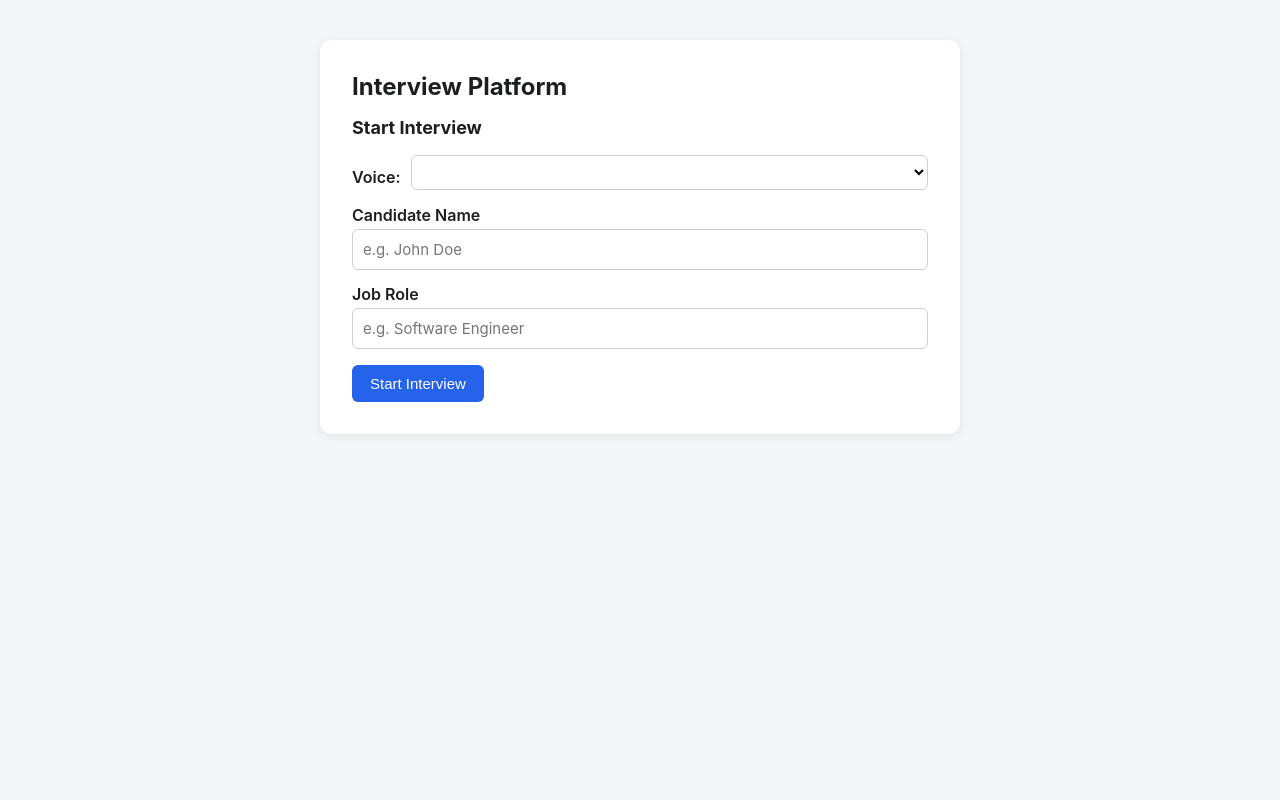
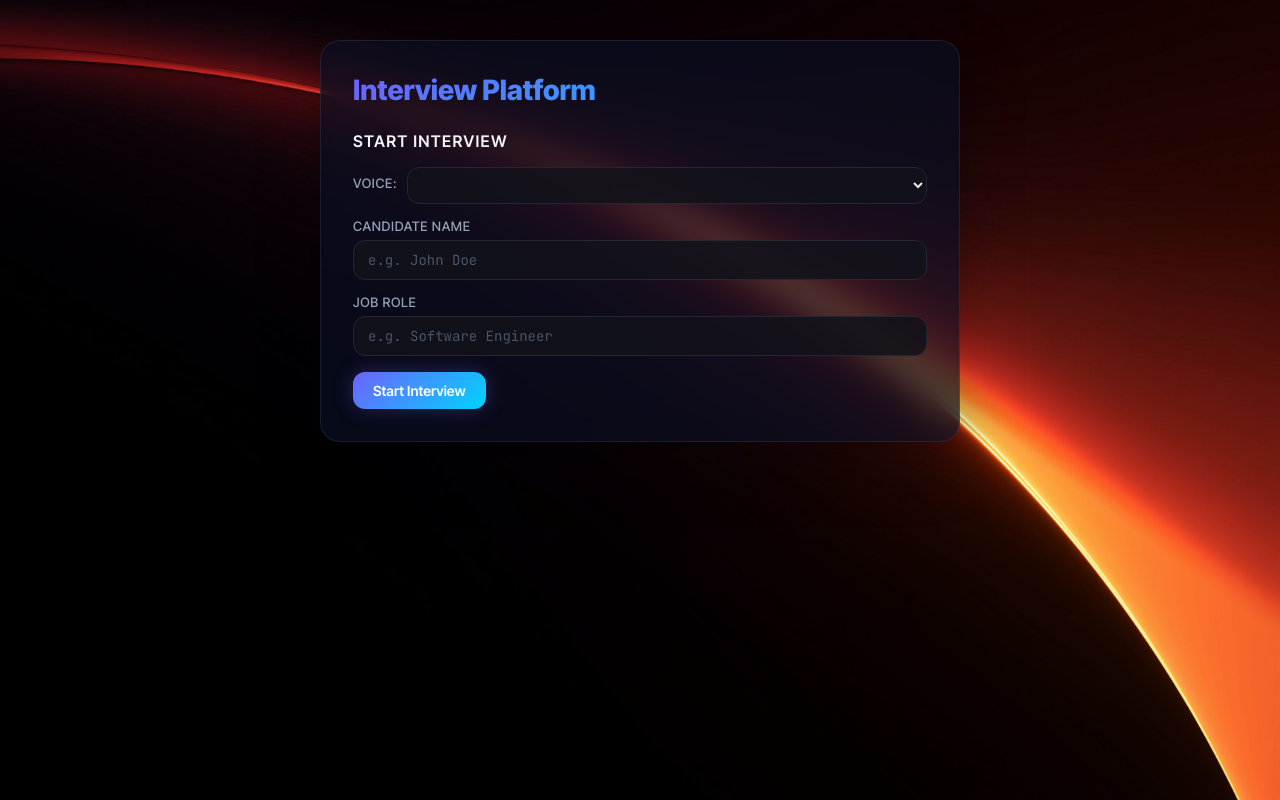
Before and after one commit to arush077/Get-Hired, a FastAPI app: page / in a window 1280 px wide. Run offline with FastAPI, Linux system fonts and the light colour scheme; lists and menus that the app fills with data are empty.

Commit message:
FE BG + font improvements

```diff
--- a/frontend/index.html
+++ b/frontend/index.html
@@ -4,6 +4,9 @@
   <meta charset="UTF-8" />
   <meta name="viewport" content="width=device-width, initial-scale=1.0" />
   <title>Interview Platform</title>
+  <link rel="preconnect" href="https://fonts.googleapis.com" />
+  <link rel="preconnect" href="https://fonts.gstatic.com" crossorigin />
+  <link href="https://fonts.googleapis.com/css2?family=Inter+Tight:wght@400;500;600;700;800&family=JetBrains+Mono:wght@400;500;600&display=swap" rel="stylesheet" />
   <link rel="stylesheet" href="/static/style.css" />
 </head>
 <body>
--- a/frontend/static/style.css
+++ b/frontend/static/style.css
@@ -1,79 +1,130 @@
 * {
   box-sizing: border-box;
+  margin: 0;
+  padding: 0;
 }
 
 body {
-  margin: 0;
   min-height: 100vh;
-  font-family: -apple-system, BlinkMacSystemFont, "Segoe UI", Roboto, Helvetica, Arial, sans-serif;
-  background: #f4f5f7;
-  color: #1c1e21;
+  font-family: 'Inter Tight', system-ui, -apple-system, sans-serif;
+  color: #e2e8f0;
   display: flex;
   justify-content: center;
   align-items: flex-start;
   padding: 40px 16px;
+  -webkit-font-smoothing: antialiased;
+  -moz-osx-font-smoothing: grayscale;
+  background: url('/static/back2.jpg') no-repeat center top;
+  background-size: cover;
 }
 
+/* ── Glassmorphism card ────────────────────────────── */
 .card {
+  position: relative;
+  z-index: 1;
   width: 100%;
   max-width: 640px;
-  background: #fff;
-  border-radius: 12px;
+  background: rgba(10, 15, 35, 0.7);
+  backdrop-filter: blur(16px);
+  -webkit-backdrop-filter: blur(16px);
+  border: 1px solid rgba(255, 255, 255, 0.08);
+  border-radius: 20px;
   padding: 32px;
-  box-shadow: 0 2px 10px rgba(0, 0, 0, 0.08);
+  box-shadow: 0 20px 60px rgba(0, 0, 0, 0.35);
 }
 
+/* ── Typography ────────────────────────────────────── */
 h1 {
-  margin-top: 0;
-  font-size: 24px;
+  font-size: 28px;
+  font-weight: 800;
+  background: linear-gradient(135deg, #6C63FF, #00D4FF);
+  -webkit-background-clip: text;
+  -webkit-text-fill-color: transparent;
+  background-clip: text;
+  margin-bottom: 24px;
 }
 
 h2 {
-  font-size: 18px;
-  margin-top: 0;
+  font-size: 16px;
+  font-weight: 600;
+  color: #f1f5f9;
+  text-transform: uppercase;
+  letter-spacing: 0.08em;
+  margin-bottom: 16px;
 }
 
 label {
   display: block;
-  font-weight: 600;
-  margin-bottom: 4px;
+  font-weight: 500;
+  font-size: 13px;
+  color: #94a3b8;
+  margin-bottom: 6px;
   margin-top: 14px;
+  text-transform: uppercase;
+  letter-spacing: 0.05em;
 }
 
+/* ── Inputs ────────────────────────────────────────── */
 input[type="text"],
 textarea {
   width: 100%;
-  padding: 10px;
-  border: 1px solid #ccd0d5;
-  border-radius: 6px;
-  font-size: 15px;
-  font-family: inherit;
+  padding: 10px 14px;
+  background: rgba(18, 18, 26, 0.9);
+  border: 1px solid #252535;
+  border-radius: 12px;
+  font-size: 14px;
+  font-family: 'JetBrains Mono', 'Fira Code', monospace;
+  color: #e2e8f0;
+  transition: all 0.3s ease;
+}
+
+input[type="text"]:focus,
+textarea:focus {
+  outline: none;
+  border-color: rgba(108, 99, 255, 0.5);
+  box-shadow: 0 0 20px rgba(108, 99, 255, 0.15);
+}
+
+input[type="text"]::placeholder,
+textarea::placeholder {
+  color: #475569;
 }
 
 textarea {
   resize: vertical;
 }
 
+/* ── Buttons ───────────────────────────────────────── */
 button {
-  padding: 10px 18px;
+  padding: 10px 20px;
   border: none;
-  border-radius: 6px;
-  background: #2563eb;
+  border-radius: 12px;
+  background: linear-gradient(135deg, #6C63FF, #00D4FF);
   color: #fff;
-  font-size: 15px;
+  font-family: 'Inter Tight', system-ui, sans-serif;
+  font-size: 14px;
+  font-weight: 600;
   cursor: pointer;
   margin-top: 16px;
+  transition: all 0.2s ease;
+  box-shadow: 0 0 20px rgba(108, 99, 255, 0.3);
 }
 
 button:hover:not(:disabled) {
-  background: #1d4ed8;
+  opacity: 0.9;
+  transform: translateY(-1px);
+}
+
+button:active:not(:disabled) {
+  transform: scale(0.97);
 }
 
 button:disabled {
-  opacity: 0.5;
+  opacity: 0.4;
   cursor: not-allowed;
 }
 
+/* ── Controls / Voice Select ───────────────────────── */
 .controls {
   display: flex;
   align-items: center;
@@ -82,89 +133,150 @@ button:disabled {
   margin-bottom: 10px;
 }
 
+.controls label {
+  margin-top: 0;
+}
+
 #voice-select {
   flex: 1;
   min-width: 200px;
-  padding: 8px;
-  border: 1px solid #ccd0d5;
-  border-radius: 6px;
-  background: #fff;
+  padding: 8px 12px;
+  background: rgba(18, 18, 26, 0.9);
+  border: 1px solid #252535;
+  border-radius: 12px;
+  color: #e2e8f0;
+  font-family: 'JetBrains Mono', 'Fira Code', monospace;
+  font-size: 13px;
+  transition: all 0.3s ease;
 }
 
+#voice-select:focus {
+  outline: none;
+  border-color: rgba(108, 99, 255, 0.5);
+  box-shadow: 0 0 20px rgba(108, 99, 255, 0.15);
+}
+
+/* ── Interview section ─────────────────────────────── */
 .q-count {
-  color: #65676b;
-  font-size: 13px;
+  color: #64748b;
+  font-size: 12px;
+  font-weight: 500;
   text-transform: uppercase;
-  letter-spacing: 0.05em;
-  margin-bottom: 4px;
+  letter-spacing: 0.1em;
+  margin-bottom: 8px;
 }
 
 #question-text {
-  font-size: 20px;
-  margin: 0 0 8px;
+  font-size: 18px;
+  font-weight: 500;
+  color: #f1f5f9;
+  margin: 0 0 12px;
+  line-height: 1.5;
 }
 
+/* ── Status badge ──────────────────────────────────── */
 .status {
   display: inline-block;
-  padding: 4px 10px;
+  padding: 4px 12px;
   border-radius: 999px;
-  background: #eef1f5;
-  color: #444;
-  font-size: 13px;
+  background: rgba(108, 99, 255, 0.12);
+  color: #a5b4fc;
+  font-size: 12px;
+  font-weight: 500;
+  letter-spacing: 0.03em;
   margin: 0 0 16px;
+  border: 1px solid rgba(108, 99, 255, 0.2);
 }
 
 .status[data-state="speaking"] {
-  background: #fef3c7;
-  color: #92400e;
+  background: rgba(251, 191, 36, 0.1);
+  color: #fbbf24;
+  border-color: rgba(251, 191, 36, 0.25);
 }
 
 .status[data-state="listening"] {
-  background: #dcfce7;
-  color: #166534;
+  background: rgba(74, 222, 128, 0.1);
+  color: #4ade80;
+  border-color: rgba(74, 222, 128, 0.25);
+  animation: pulse-glow 2s ease-in-out infinite;
 }
 
 .status[data-state="error"],
 .status[data-state="unsupported"] {
-  background: #fee2e2;
-  color: #991b1b;
+  background: rgba(248, 113, 113, 0.1);
+  color: #f87171;
+  border-color: rgba(248, 113, 113, 0.25);
 }
 
+.status[data-state="done"] {
+  background: rgba(96, 165, 250, 0.1);
+  color: #60a5fa;
+  border-color: rgba(96, 165, 250, 0.25);
+}
+
+/* ── Transcript area ───────────────────────────────── */
 .transcript {
   min-height: 120px;
-  border: 1px solid #dde1e6;
-  border-radius: 8px;
+  background: rgba(18, 18, 26, 0.6);
+  border: 1px solid #252535;
+  border-radius: 12px;
   padding: 14px;
-  font-size: 15px;
-  line-height: 1.5;
+  font-size: 14px;
+  font-family: 'JetBrains Mono', 'Fira Code', monospace;
+  line-height: 1.6;
   white-space: pre-wrap;
+  color: #cbd5e1;
 }
 
+/* ── Actions ───────────────────────────────────────── */
 .actions {
   display: flex;
   gap: 10px;
   margin-top: 14px;
 }
 
+#finish-btn {
+  background: linear-gradient(135deg, #6C63FF, #00D4FF);
+}
+
+/* ── Results section ───────────────────────────────── */
 #results-section h2 {
-  border-top: 1px solid #eee;
+  border-top: 1px solid rgba(255, 255, 255, 0.06);
   padding-top: 24px;
 }
 
 .result-item {
-  border-left: 3px solid #2563eb;
-  padding: 8px 14px;
+  border-left: 3px solid #6C63FF;
+  padding: 12px 16px;
   margin-bottom: 16px;
-  background: #fafbfc;
-  border-radius: 0 6px 6px 0;
+  background: rgba(18, 18, 26, 0.5);
+  border-radius: 0 12px 12px 0;
 }
 
 .result-q {
   font-weight: 600;
-  margin: 0 0 6px;
+  font-size: 14px;
+  color: #f1f5f9;
+  margin: 0 0 8px;
 }
 
 .result-a {
+  font-size: 14px;
+  color: #94a3b8;
   margin: 0;
   white-space: pre-wrap;
+  line-height: 1.5;
 }
+
+/* ── Animations ────────────────────────────────────── */
+@keyframes pulse-glow {
+  0%, 100% { opacity: 0.6; }
+  50% { opacity: 1; }
+}
+
+@media (prefers-reduced-motion: reduce) {
+  * {
+    animation: none !important;
+    transition: none !important;
+  }
+}
```
Also changed, not shown: frontend/static/back2.jpg (added).
